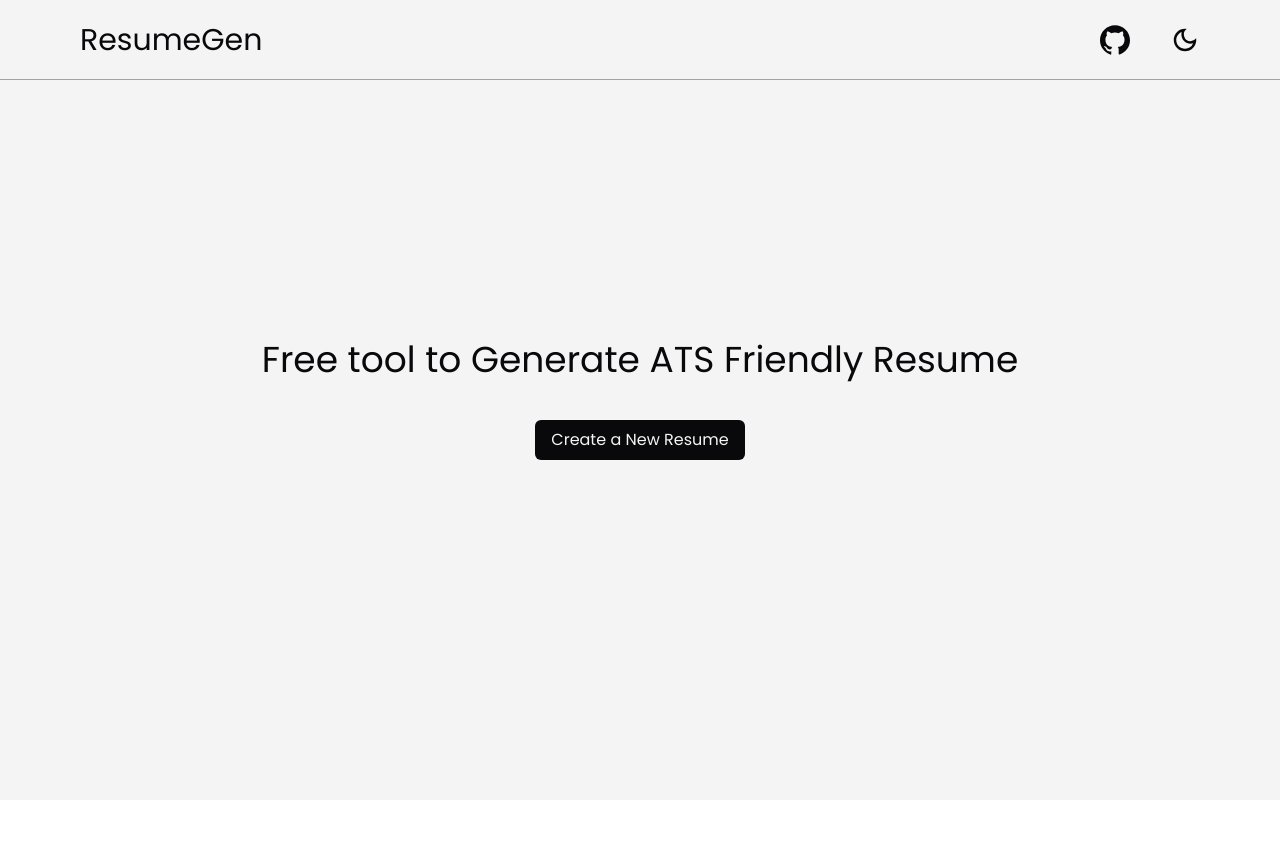
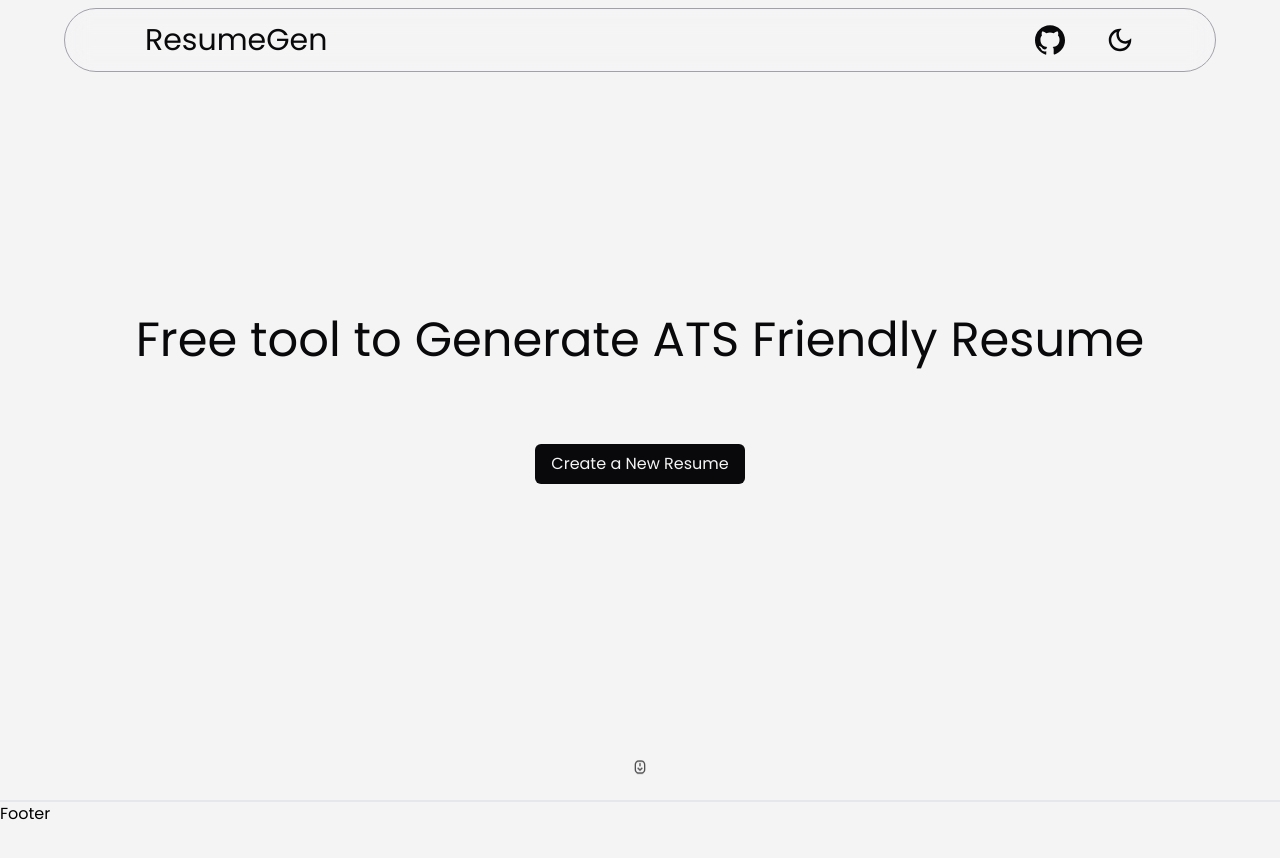
Before and after one commit to PavanMeka09/ResumeGen, a React (Vite) app: page / in a window 1280 px wide. Shown: the top 858 px of the page. Before the commit the page ends 800 px from the top, so only its background shows below. Built offline with nearby package versions, Linux system fonts and the light colour scheme.

Commit message:
Add formik

```diff
--- a/package.json
+++ b/package.json
@@ -10,6 +10,7 @@
     "preview": "vite preview"
   },
   "dependencies": {
+    "framer-motion": "^11.2.13",
     "react": "^18.3.1",
     "react-dom": "^18.3.1",
     "react-icons": "^5.2.1",
--- a/src/Pages/Home.jsx
+++ b/src/Pages/Home.jsx
@@ -1,11 +1,13 @@
-import { Navbar } from "../components/Navbar";
-import { Hero } from "../components/Hero";
+import { Navbar } from "../components/Navbar.jsx";
+import { Hero } from "../components/Hero.jsx";
+import { Footer } from "../components/Footer.jsx";
 
 export const Home = () => {
   return (
     <>
       <Navbar />
       <Hero />
+      <Footer />
      </>
   )
 }
--- /dev/null
+++ b/src/components/Footer.jsx
@@ -0,0 +1,9 @@
+import React from 'react'
+
+export const Footer = () => {
+  return (
+    <footer className='h-[20vh] w-screen border-t-2 bg-zinc-100 dark:bg-zinc-950'>
+      Footer
+    </footer>
+  )
+}
--- a/src/components/Hero.jsx
+++ b/src/components/Hero.jsx
@@ -1,11 +1,18 @@
 import React from 'react'
 import { Primary } from "./ui/Buttons/Primary.jsx";
+import { RiScrollToBottomLine } from "react-icons/ri";
+import { motion } from 'framer-motion';
 
 export const Hero = () => {
   return (
     <div className='h-[100vh] w-screen flex justify-center items-center flex-col bg-zinc-100 text-zinc-950 dark:bg-zinc-950 dark:text-zinc-100'>
-      <h1 className='text-4xl mb-10'>Free tool to Generate ATS Friendly Resume</h1>
-      <Primary title='Create a New Resume' to='/generate'/>
+      <div className='flex justify-center items-center flex-col gap-20'>
+        <h1 className='text-5xl text-center'>Free tool to Generate ATS Friendly Resume</h1>
+        <Primary title='Create a New Resume' to='/generate' className=''/>
+      </div>
+      <motion.div onClick={() => {window.location.href='#'}} animate={{ y: [0, 20, 0]}} transition={{duration: 2, repeat: Infinity}} className='cursor-pointer absolute bottom-8 opacity-[.7]'>
+        <RiScrollToBottomLine />
+      </motion.div>
     </div>
   )
 }
--- a/src/components/Navbar.jsx
+++ b/src/components/Navbar.jsx
@@ -3,6 +3,7 @@ import { MdOutlineDarkMode } from "react-icons/md";
 import { MdOutlineLightMode } from "react-icons/md";
 import { Link } from "react-router-dom";
 import { useState, useEffect } from "react";
+import { DiVim } from "react-icons/di";
 
 export const Navbar = () => {
   const [isDark, setIsDark] = useState(localStorage.getItem('isDark') === 'true');
@@ -22,19 +23,19 @@ export const Navbar = () => {
 
   const renderThemeIcon = () => {
     if(isDark){
-      return(<button onClick={toggle}><MdOutlineLightMode className="text-3xl text-zinc-100"/></button>);
+      return(<button onClick={toggle}><MdOutlineLightMode className="text-3xl text-zinc-100 active:translate-y-1 transition-[transform]"/></button>);
     } else {
-      return(<button onClick={toggle}><MdOutlineDarkMode className="text-3xl text-zinc-950"/></button>);
+      return(<button onClick={toggle}><MdOutlineDarkMode className="text-3xl text-zinc-950 active:translate-y-1 transition-[transform]"/></button>);
     }
   }
 
   return (
-    <div className="w-screen h-[10vh] border-b-[1px] flex items-center justify-between px-20 backdrop-filter backdrop-blur-sm bg-opacity-90 fixed top-0 bg-zinc-100 text-zinc-950 border-zinc-400 dark:bg-zinc-950 dark:text-zinc-100">
-      <Link to='/' className="text-3xl">ResumeGen</Link>
-      <div className="flex gap-10">
-        <Link to="https://github.com/PavanMeka09/ResumeGen" target="_blank"><SiGithub className="text-3xl text-zinc-950 dark:text-zinc-100"/></Link>
-        {renderThemeIcon()}
+      <div className="m-auto w-[90vw] h-[8vh] border-[1px] fixed top-2 left-[50%] translate-x-[-50%] rounded-full flex items-center justify-between px-20 backdrop-filter backdrop-blur-md bg-zinc-100/10 text-zinc-950 border-zinc-400 dark:bg-zinc-950/10 dark:text-zinc-100">
+        <Link to='/' className="text-3xl">ResumeGen</Link>
+        <div className="flex gap-10">
+          <Link to="https://github.com/PavanMeka09/ResumeGen" target="_blank"><SiGithub className="text-3xl text-zinc-950 dark:text-zinc-100"/></Link>
+          {renderThemeIcon()}
+        </div>
       </div>
-    </div>
   )
 }
--- a/src/index.css
+++ b/src/index.css
@@ -11,3 +11,19 @@ html {
 * {
   @apply transition-colors;
 }
+
+::-webkit-scrollbar {
+  width: 8px;
+}
+
+::-webkit-scrollbar-track {
+  background: transparent;
+}
+
+::-webkit-scrollbar-thumb {
+  @apply bg-zinc-700;
+}
+
+::-webkit-scrollbar-thumb:hover {
+  @apply bg-zinc-950;
+}
```
Also changed, not shown: 1 other file (tests, documents, lock files or other folders).
